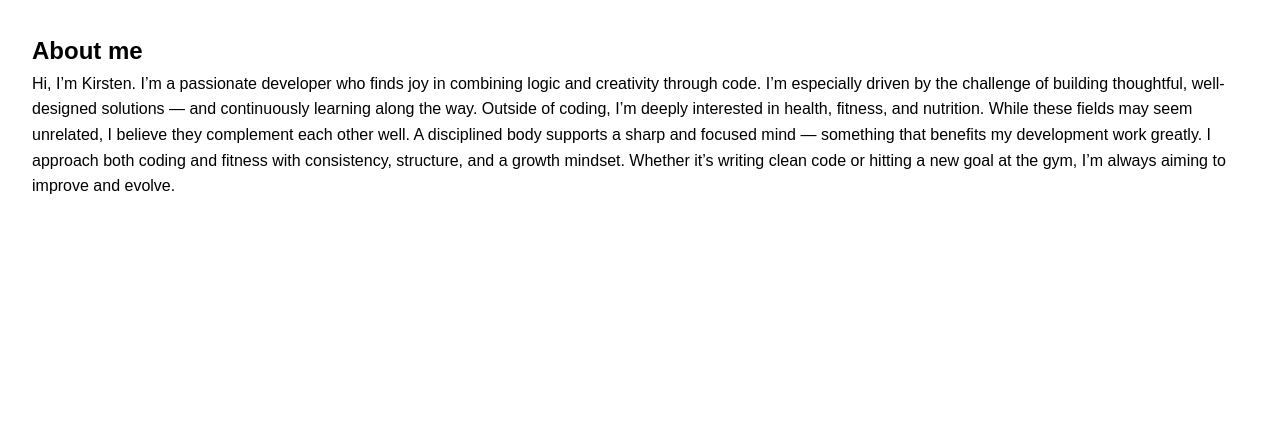
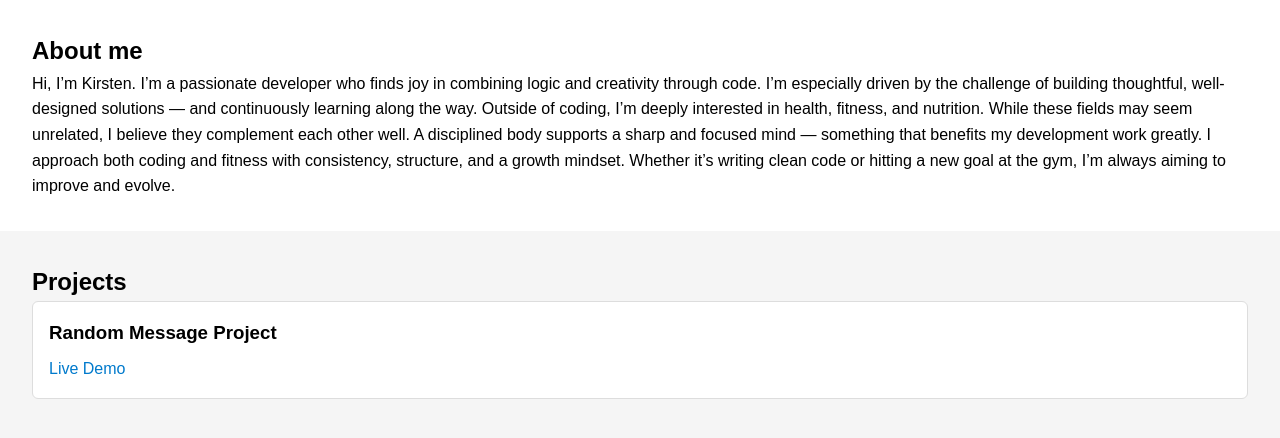
Before and after one commit to k1rst3n-h/portfolioProj, a plain HTML site: page index.html in a window 1280 px wide. Shown: the part 70-508 px from the top of the page. Drawn offline with Linux system fonts and the light colour scheme; a script that the page names is missing.

Commit message:
Added a projects section

```diff
--- a/index.html
+++ b/index.html
@@ -28,8 +28,16 @@
         I approach both coding and fitness with consistency, structure, and a growth mindset. Whether it’s writing clean code or hitting a new goal at the gym, I’m always aiming to improve and evolve. </p>
     </section>
 
+    <section id="projects">
+      <h2>Projects</h2>
 
+      <div class="project">
+        <h3>Random Message Project</h3>
+        <a href="https://k1rst3n-h.github.io/randomMessageProject/">Live Demo</a>
+
+      </div>
     </section>
+
   </body>
 
 
--- a/styles.css
+++ b/styles.css
@@ -42,3 +42,30 @@ body {
 section {
   padding: 2rem;
 }
+
+#projects {
+  padding: 2rem;
+  background-color: #f5f5f5;
+}
+
+.project {
+  margin-bottom: 2rem;
+  padding: 1rem;
+  border: 1px solid #ddd;
+  border-radius: 6px;
+  background-color: #fff;
+}
+
+.project h3 {
+  margin-bottom: 0.5rem;
+}
+
+.project a {
+  color: #007acc;
+  text-decoration: none;
+  margin-right: 10px;
+  }
+
+  .project a:hover {
+    text-decoration: underline;
+  }
```
